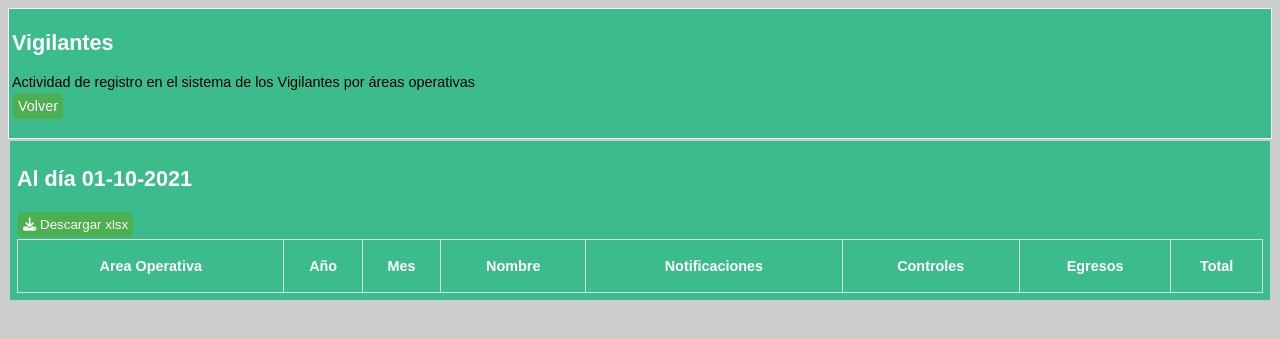
After one commit to enriquefnt/reglog, a PHP site: page /include/vigilantes.php in a window 1280 px wide. The commit adds this page. Shown: the top 339 px of the page. Run offline with PHP 8.4, Linux system fonts and the light colour scheme; lists and menus that the app fills with data are empty; some libraries are stand-ins or nearby versions.

Commit message:
vigilantes

```diff
--- a/include/conecta.php
+++ b/include/conecta.php
@@ -1,8 +1,8 @@
 <?php
 
 try {
-$connect = new PDO('mysql:host=200.45.222.99;dbname=MSP_NUTRICION;
-charset=utf8', 'SiViNSalta', '@#sivin#@salta!%2021&&');
+$connect = new PDO('mysql:host=200.45.111.99;dbname=MSP_NUTRICION;
+charset=utf8', 'SiViNSalta', '@#sivin#@salta!%2020&&');
 $connect->setAttribute(PDO::ATTR_ERRMODE,PDO::ERRMODE_EXCEPTION);
 
 }
--- a/include/paraMCDA.php
+++ b/include/paraMCDA.php
@@ -113,7 +113,7 @@ order by  ordena desc ;';
 
 		<?php else: ?>
 
-			<ul>
+
 	<?php foreach ($casos as $caso): ?>
   <tr>
     <td><?= htmlspecialchars($caso['Fecha'], ENT_QUOTES, 'UTF-8'); ?></td>
--- a/include/ultimos.html.php
+++ b/include/ultimos.html.php
@@ -52,7 +52,7 @@ include __DIR__ . '/../include/conecta.php';
 
 		<?php else: ?>
 
-			<ul>
+
 	<?php foreach ($casos as $caso): ?>
   <tr>
     <td><?= htmlspecialchars($caso['Fecha'], ENT_QUOTES, 'UTF-8'); ?></td>
--- /dev/null
+++ b/include/vigilantes.html.php
@@ -0,0 +1,75 @@
+
+<!DOCTYPE html>
+<html>
+<head>
+	<title>Actividad Vigilantes</title>
+<link rel="stylesheet" type="text/css" href="estilo.css">
+<link rel="shortcut icon" type="image/x-icon" href="public/favicon.ico">
+<script type="text/javascript" src="https://unpkg.com/xlsx@0.15.1/dist/xlsx.full.min.js"></script>
+   <script src="https://kit.fontawesome.com/a076d05399.js" crossorigin="anonymous"></script>
+</head>
+
+	<header >
+		<h2>Vigilantes</h2>
+		<p>Actividad de registro en el sistema de los Vigilantes por áreas operativas</p>
+		<a href="/reglog/include/webpag.php" class="button">Volver</a></p>
+		</header>
+	<body>
+	<div>
+
+
+			<table id="tbl_exporttable_to_xls">
+
+        <tbody>
+	<thead>
+  <tr>
+  	<th>Area Operativa</th>
+    <th>Año</th>
+    <th>Mes</th>
+    <th>Nombre</th>
+    <th>Notificaciones</th>
+    <th>Controles</th>
+    <th>Egresos</th>
+    <th>Total</th>
+  </tr>
+  </thead>
+  <tbody>
+
+ <?php if (isset($error)): ?>
+
+      <p>
+        <?php echo $error; ?>
+      </p>
+
+    <?php else: ?>
+
+  <?php $caso = []; ?>
+  <?php foreach ($casos as $caso): ?>
+
+  <tr>
+    <td><?= htmlspecialchars($caso['Ao_Nom'], ENT_QUOTES, 'UTF-8'); ?></td>
+    <td><?= htmlspecialchars($caso['Anio'], ENT_QUOTES, 'UTF-8'); ?></td>
+    <td><?= htmlspecialchars($caso['mes'], ENT_QUOTES, 'UTF-8'); ?></td>
+    <td><?= htmlspecialchars($caso['Nombre'], ENT_QUOTES, 'UTF-8'); ?>
+    <td align="center"><?= htmlspecialchars($caso['Notificaciones'], ENT_QUOTES, 'UTF-8'); ?></td>
+        <td><?= htmlspecialchars($caso['Controles'], ENT_QUOTES, 'UTF-8'); ?></td>
+    <td><?= htmlspecialchars($caso['Altas'], ENT_QUOTES, 'UTF-8'); ?></td>
+    <td align="center"><?= htmlspecialchars($caso['Total'], ENT_QUOTES, 'UTF-8'); ?></td>
+
+   </tr>
+  <?php endforeach; ?>
+  <h2><?='Al día ' . date("d-m-Y "); ?></h2>
+  <button class="button" onclick="ExportToExcel('xlsx')">
+   <i class="fas fa-download"></i>
+   Descargar xlsx
+</button>
+
+  <?php endif; ?>
+  </tbody>
+</table>
+
+
+</div>
+<script type="text/javascript" src="descarga.js"></script>
+</body>
+</html>
--- /dev/null
+++ b/include/vigilantes.php
@@ -0,0 +1,34 @@
+<?php
+include __DIR__ . '/../include/conecta.php';
+?>
+
+	<?php
+
+
+
+
+			try {
+
+
+
+			$sql='call Actividad;';
+
+
+				$casos = $connect->query($sql);
+
+
+
+
+			}
+
+			catch (PDOException $e) {
+			$error = 'Error en la base:' . $e->getMessage() . ' en la linea ' .
+			$e->getFile() . ':' . $e->getLine();
+		}
+		?>
+
+	<?php
+
+include __DIR__ . '/../include/vigilantes.html.php';
+
+	?>
```
Also changed, not shown: include/vigila.php (added, +80 -0 lines).
